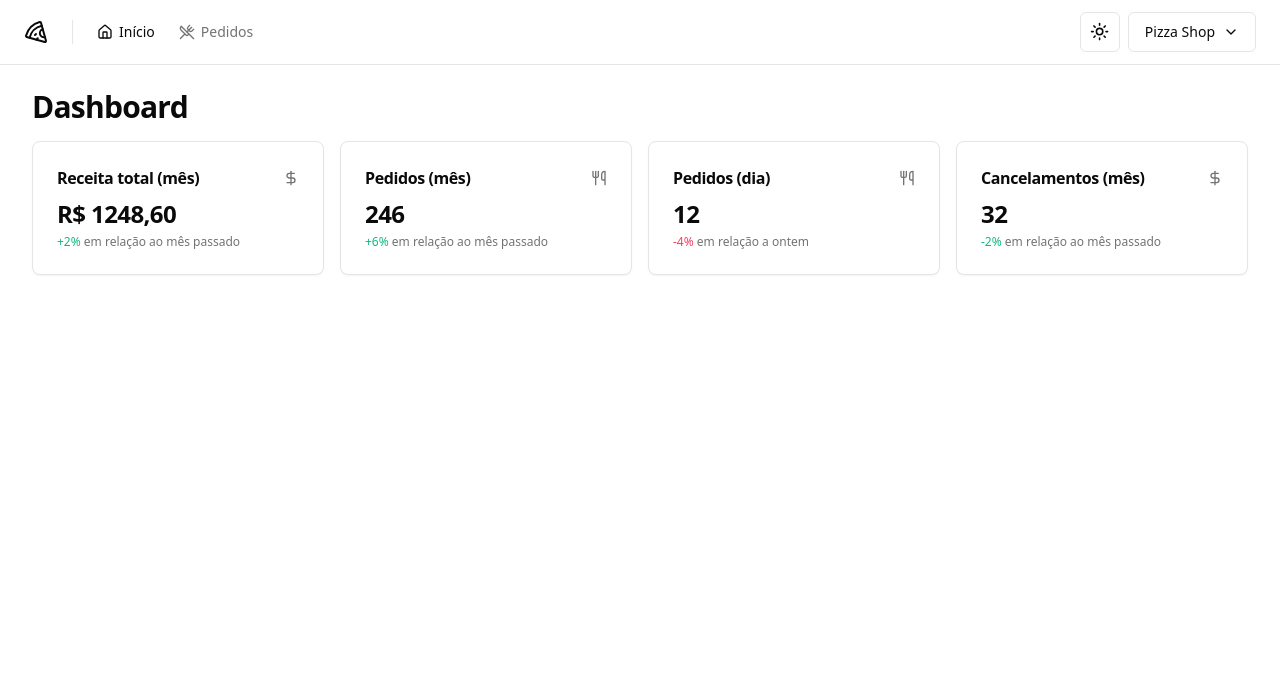
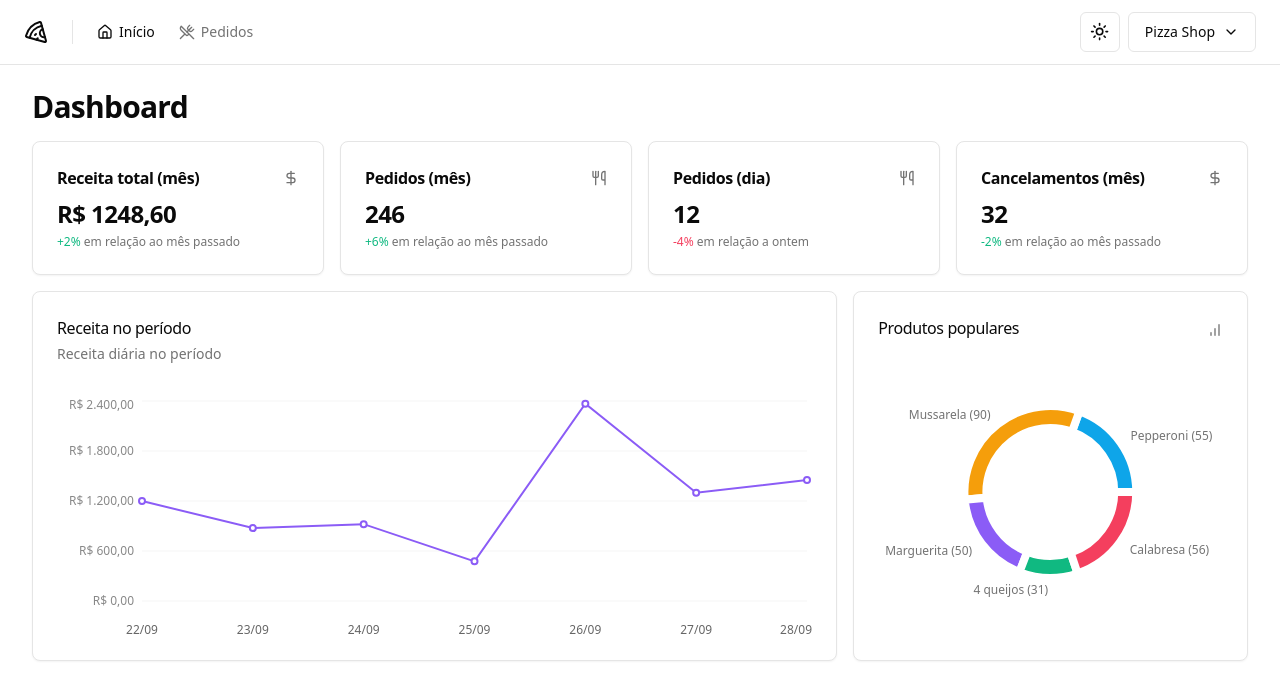
Before and after one commit to ledoctah/mba-pizza-shop, a React (Vite) app: page / in a window 1280 px wide. Shown: the top 700 px of the page. Built offline with nearby package versions, Linux system fonts and the light colour scheme.

Commit message:
feat: add dashboard charts

```diff
--- a/package.json
+++ b/package.json
@@ -27,6 +27,7 @@
     "react-helmet-async": "^2.0.5",
     "react-hook-form": "^7.53.0",
     "react-router-dom": "^6.26.2",
+    "recharts": "^2.12.7",
     "sonner": "^1.5.0",
     "sort-by": "^1.2.0",
     "tailwind-merge": "^2.5.2",
--- a/src/pages/app/dashboard/dashboard.tsx
+++ b/src/pages/app/dashboard/dashboard.tsx
@@ -4,6 +4,8 @@
 import { MonthCanceledOrdersAmountCard } from './month-canceled-orders-amount';
 import { MonthOrdersAmountCard } from './month-orders-amount-card';
 import { MonthRevenueCard } from './month-revenue-card';
+import { PopularProductsChart } from './popular-products-chart';
+import { RevenueChart } from './revenue-chart';
 
 export function Dashboard() {
   return (
@@ -22,6 +24,12 @@
 
           <MonthCanceledOrdersAmountCard />
         </div>
+
+        <div className="grid grid-cols-9 gap-4">
+          <RevenueChart />
+
+          <PopularProductsChart />
+        </div>
       </div>
     </>
   );
--- /dev/null
+++ b/src/pages/app/dashboard/popular-products-chart.tsx
@@ -0,0 +1,93 @@
+import { BarChart } from 'lucide-react';
+import { Cell, Pie, PieChart, ResponsiveContainer } from 'recharts';
+import colors from 'tailwindcss/colors';
+
+import { Card, CardContent, CardHeader, CardTitle } from '@/components/ui/card';
+
+const data = [
+  { product: 'Pepperoni', amount: 55 },
+  { product: 'Mussarela', amount: 90 },
+  { product: 'Marguerita', amount: 50 },
+  { product: '4 queijos', amount: 31 },
+  { product: 'Calabresa', amount: 56 },
+];
+
+const COLORS = [
+  colors.sky[500],
+  colors.amber[500],
+  colors.violet[500],
+  colors.emerald[500],
+  colors.rose[500],
+];
+
+export function PopularProductsChart() {
+  return (
+    <Card className="col-span-3">
+      <CardHeader className="pb-8">
+        <div className="flex items-center justify-between space-y-1">
+          <CardTitle className="text-base font-medium">
+            Produtos populares
+          </CardTitle>
+          <BarChart className="h-4 w-4 text-muted-foreground" />
+        </div>
+      </CardHeader>
+
+      <CardContent>
+        <ResponsiveContainer width="100%" height={240}>
+          <PieChart style={{ fontSize: 12 }}>
+            <Pie
+              data={data}
+              dataKey="amount"
+              nameKey="product"
+              cx="50%"
+              cy="50%"
+              innerRadius={64}
+              outerRadius={86}
+              strokeWidth={8}
+              labelLine={false}
+              label={({
+                cx,
+                cy,
+                midAngle,
+                innerRadius,
+                outerRadius,
+                value,
+                index,
+              }) => {
+                const RADIAN = Math.PI / 180;
+                const radius = 12 + innerRadius + (outerRadius - innerRadius);
+                const x = cx + radius * Math.cos(-midAngle * RADIAN);
+                const y = cy + radius * Math.sin(-midAngle * RADIAN);
+
+                return (
+                  <text
+                    x={x}
+                    y={y}
+                    className="fill-muted-foreground text-xs"
+                    textAnchor={x > cx ? 'start' : 'end'}
+                    dominantBaseline="central"
+                  >
+                    {data[index].product.length > 12
+                      ? data[index].product.substring(0, 12).concat('...')
+                      : data[index].product}{' '}
+                    ({value})
+                  </text>
+                );
+              }}
+            >
+              {data.map((_, index) => {
+                return (
+                  <Cell
+                    key={`cell=${index}`}
+                    fill={COLORS[index]}
+                    className="stroke-background hover:opacity-80"
+                  />
+                );
+              })}
+            </Pie>
+          </PieChart>
+        </ResponsiveContainer>
+      </CardContent>
+    </Card>
+  );
+}
--- /dev/null
+++ b/src/pages/app/dashboard/revenue-chart.tsx
@@ -0,0 +1,72 @@
+import {
+  CartesianGrid,
+  Line,
+  LineChart,
+  ResponsiveContainer,
+  XAxis,
+  YAxis,
+} from 'recharts';
+import colors from 'tailwindcss/colors';
+
+import {
+  Card,
+  CardContent,
+  CardDescription,
+  CardHeader,
+  CardTitle,
+} from '@/components/ui/card';
+
+const data = [
+  { date: '22/09', revenue: 1200 },
+  { date: '23/09', revenue: 875 },
+  { date: '24/09', revenue: 922 },
+  { date: '25/09', revenue: 476 },
+  { date: '26/09', revenue: 2367 },
+  { date: '27/09', revenue: 1298 },
+  { date: '28/09', revenue: 1453 },
+];
+
+export function RevenueChart() {
+  return (
+    <Card className="col-span-6">
+      <CardHeader className="flex-row items-center justify-between pb-8">
+        <div className="space-y-1">
+          <CardTitle className="text-base font-medium">
+            Receita no período
+          </CardTitle>
+          <CardDescription>Receita diária no período</CardDescription>
+        </div>
+      </CardHeader>
+
+      <CardContent>
+        <ResponsiveContainer width="100%" height={240}>
+          <LineChart data={data} style={{ fontSize: 12 }}>
+            <XAxis dataKey="date" tickLine={false} axisLine={false} dy={16} />
+
+            <YAxis
+              stroke="#888"
+              axisLine={false}
+              tickLine={false}
+              width={80}
+              tickFormatter={(value: number) =>
+                value.toLocaleString('pt-BR', {
+                  style: 'currency',
+                  currency: 'BRL',
+                })
+              }
+            />
+
+            <CartesianGrid vertical={false} className="stroke-muted" />
+
+            <Line
+              type="linear"
+              strokeWidth={2}
+              dataKey="revenue"
+              stroke={colors.violet[500]}
+            />
+          </LineChart>
+        </ResponsiveContainer>
+      </CardContent>
+    </Card>
+  );
+}
```
Also changed, not shown: 1 other file (tests, documents, lock files or other folders).
